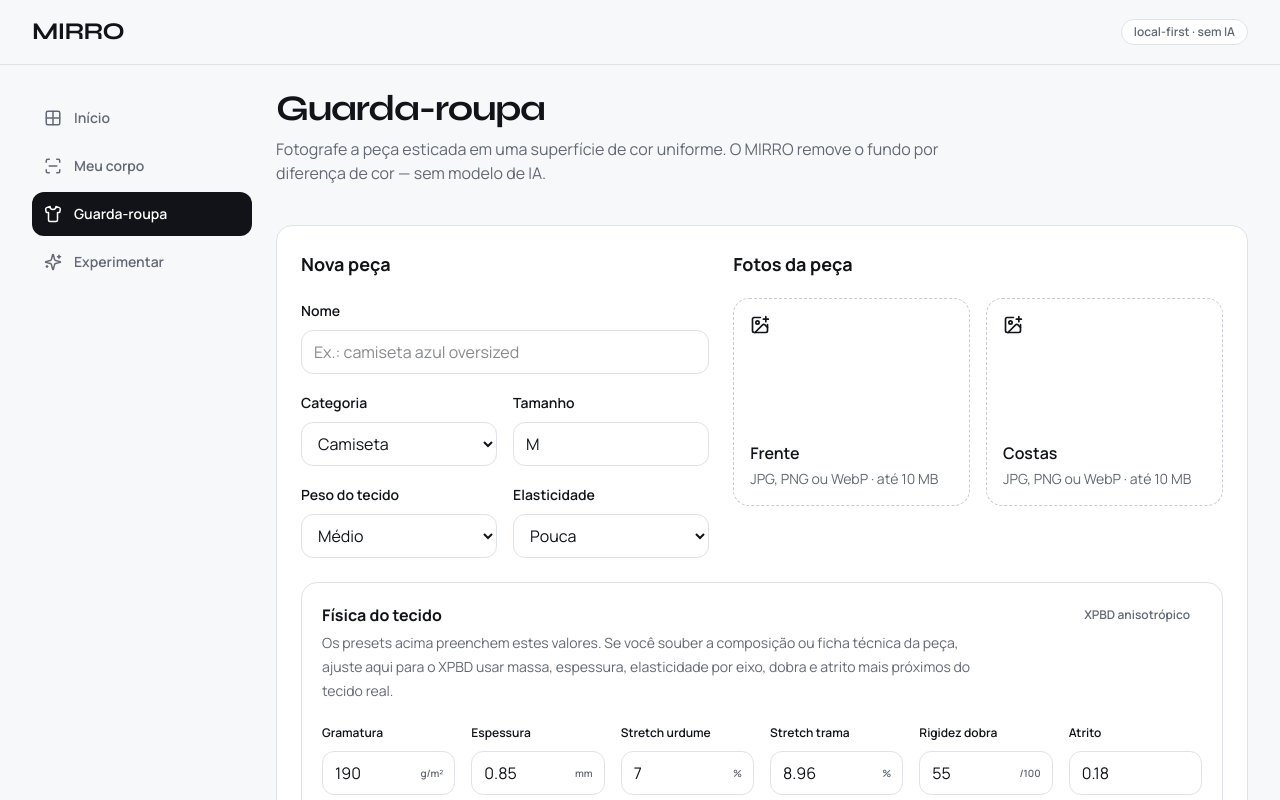
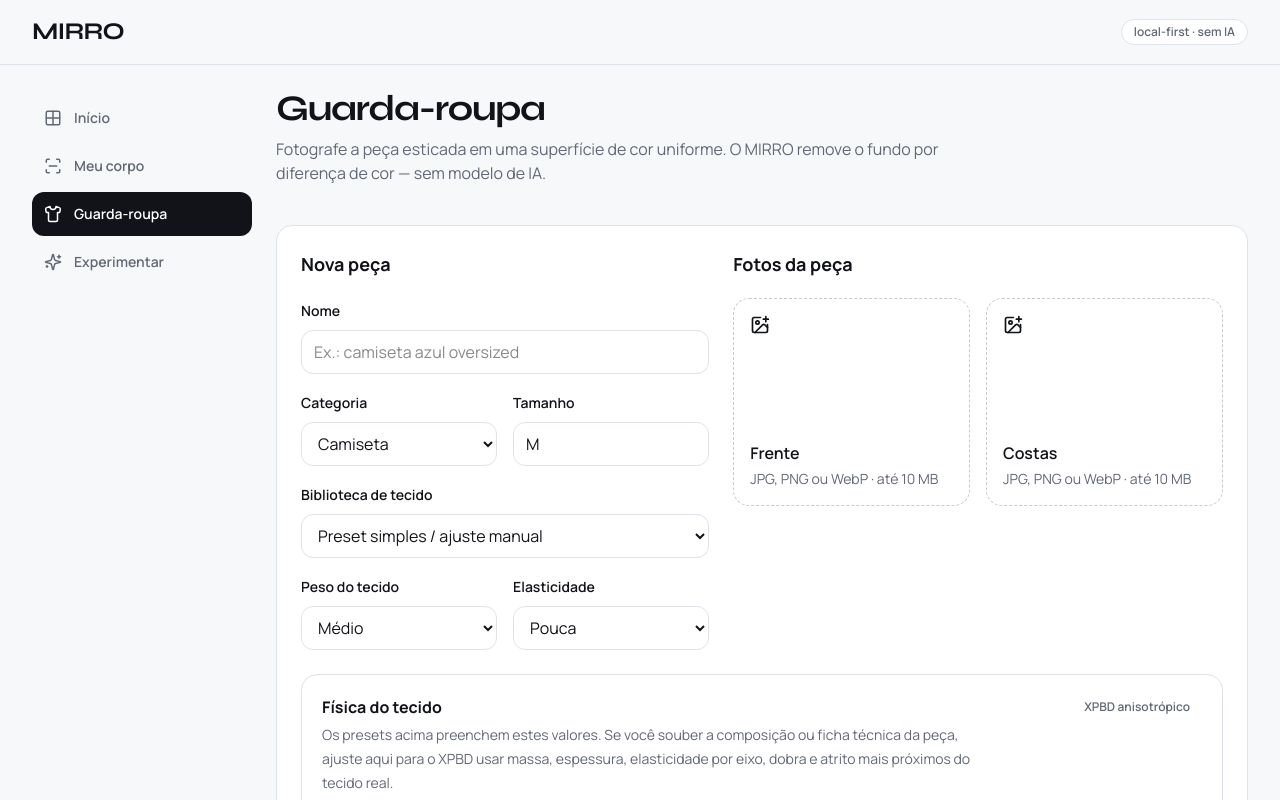
Before and after one commit to xsalles/mirro, a Next.js app: page /app/wardrobe in a window 1280 px wide. Shown: the top 800 px of the page. Built offline with nearby package versions, Linux system fonts and the light colour scheme.

Commit message:
feat: add reusable fabric library to wardrobe form

```diff
--- a/src/app/app/wardrobe/page.tsx
+++ b/src/app/app/wardrobe/page.tsx
@@ -7,6 +7,11 @@ import { ConfirmDialog } from "@/components/confirm-dialog";
 import { MediaImage } from "@/components/media-image";
 import { useMirro } from "@/components/mirro-provider";
 import { calibrateGarmentFromProcessedImages } from "@/lib/mirro/garment-image-processing";
+import {
+  FABRIC_LIBRARY,
+  fabricProfileToForm,
+  getFabricLibraryEntry,
+} from "@/lib/mirro/fabric-library";
 import { defaultFabricPhysicalProfile } from "@/lib/mirro/garment-mesh";
 import { removeFlatBackground } from "@/lib/mirro/image-processing";
 import type { FabricWeight, Garment, GarmentCategory, MediaRef, StretchLevel } from "@/lib/mirro/types";
@@ -28,6 +33,7 @@ export default function WardrobePage() {
     size: "M",
     fabricWeight: "medium" as FabricWeight,
     stretch: "low" as StretchLevel,
+    fabricLibraryId: "",
   });
   const [physics, setPhysics] = useState(() => {
     const profile = defaultFabricPhysicalProfile("medium", "low");
@@ -102,6 +108,7 @@ export default function WardrobePage() {
         images: { front: frontRef, back: backRef },
         calibration,
         physicalProfile,
+        fabricLibraryId: form.fabricLibraryId || undefined,
         createdAt: new Date().toISOString(),
       };
       await addGarment(garment, [
@@ -161,6 +168,35 @@ export default function WardrobePage() {
                 <input id="size" className="mt-2" type="text" maxLength={10} value={form.size} onChange={(e) => setForm((prev) => ({ ...prev, size: e.target.value }))} />
               </div>
 
+              <div className="sm:col-span-2">
+                <label htmlFor="fabricLibraryId" className="text-sm font-semibold">
+                  Biblioteca de tecido
+                </label>
+                <select
+                  id="fabricLibraryId"
+                  className="mt-2"
+                  value={form.fabricLibraryId}
+                  onChange={(e) => {
+                    const fabricLibraryId = e.target.value;
+                    const entry = getFabricLibraryEntry(fabricLibraryId);
+                    setForm((prev) => ({ ...prev, fabricLibraryId }));
+                    if (entry) setPhysics(fabricProfileToForm(entry.profile));
+                  }}
+                >
+                  <option value="">Preset simples / ajuste manual</option>
+                  {FABRIC_LIBRARY.map((entry) => (
+                    <option key={entry.id} value={entry.id}>
+                      {entry.name} · {entry.profile.densityGsm} g/m²
+                    </option>
+                  ))}
+                </select>
+                {form.fabricLibraryId ? (
+                  <p className="mt-2 text-xs leading-5 text-[var(--muted)]">
+                    {getFabricLibraryEntry(form.fabricLibraryId)?.notes}
+                  </p>
+                ) : null}
+              </div>
+
               <div>
                 <label htmlFor="fabricWeight" className="text-sm font-semibold">Peso do tecido</label>
                 <select
@@ -169,9 +205,13 @@ export default function WardrobePage() {
                   value={form.fabricWeight}
                   onChange={(e) => {
                     const fabricWeight = e.target.value as FabricWeight;
-                    setForm((prev) => ({ ...prev, fabricWeight }));
+                    setForm((prev) => ({
+                      ...prev,
+                      fabricWeight,
+                      fabricLibraryId: "",
+                    }));
                     const preset = defaultFabricPhysicalProfile(fabricWeight, form.stretch);
-                    setPhysics(Object.fromEntries(Object.entries(preset).map(([key, value]) => [key, String(value)])) as typeof physics);
+                    setPhysics(fabricProfileToForm(preset));
                   }}
                 >
                   <option value="light">Leve</option>
@@ -188,9 +228,13 @@ export default function WardrobePage() {
                   value={form.stretch}
                   onChange={(e) => {
                     const stretch = e.target.value as StretchLevel;
-                    setForm((prev) => ({ ...prev, stretch }));
+                    setForm((prev) => ({
+                      ...prev,
+                      stretch,
+                      fabricLibraryId: "",
+                    }));
                     const preset = defaultFabricPhysicalProfile(form.fabricWeight, stretch);
-                    setPhysics(Object.fromEntries(Object.entries(preset).map(([key, value]) => [key, String(value)])) as typeof physics);
+                    setPhysics(fabricProfileToForm(preset));
                   }}
                 >
                   <option value="none">Nenhuma</option>
@@ -314,6 +358,11 @@ export default function WardrobePage() {
                         forma calibrada · {Math.round(garment.calibration.quality.score * 100)}%
                       </p>
                     ) : null}
+                    {garment.fabricLibraryId ? (
+                      <p className="mt-1 text-xs font-semibold text-[var(--thread)]">
+                        {getFabricLibraryEntry(garment.fabricLibraryId)?.name ?? "Tecido da biblioteca"}
+                      </p>
+                    ) : null}
                     {garment.physicalProfile ? (
                       <p className="mt-1 text-xs text-[var(--muted)]">
                         {garment.physicalProfile.densityGsm} g/m² · {garment.physicalProfile.thicknessMm} mm · {garment.physicalProfile.stretchWarpPct}/{garment.physicalProfile.stretchWeftPct}% stretch
```
